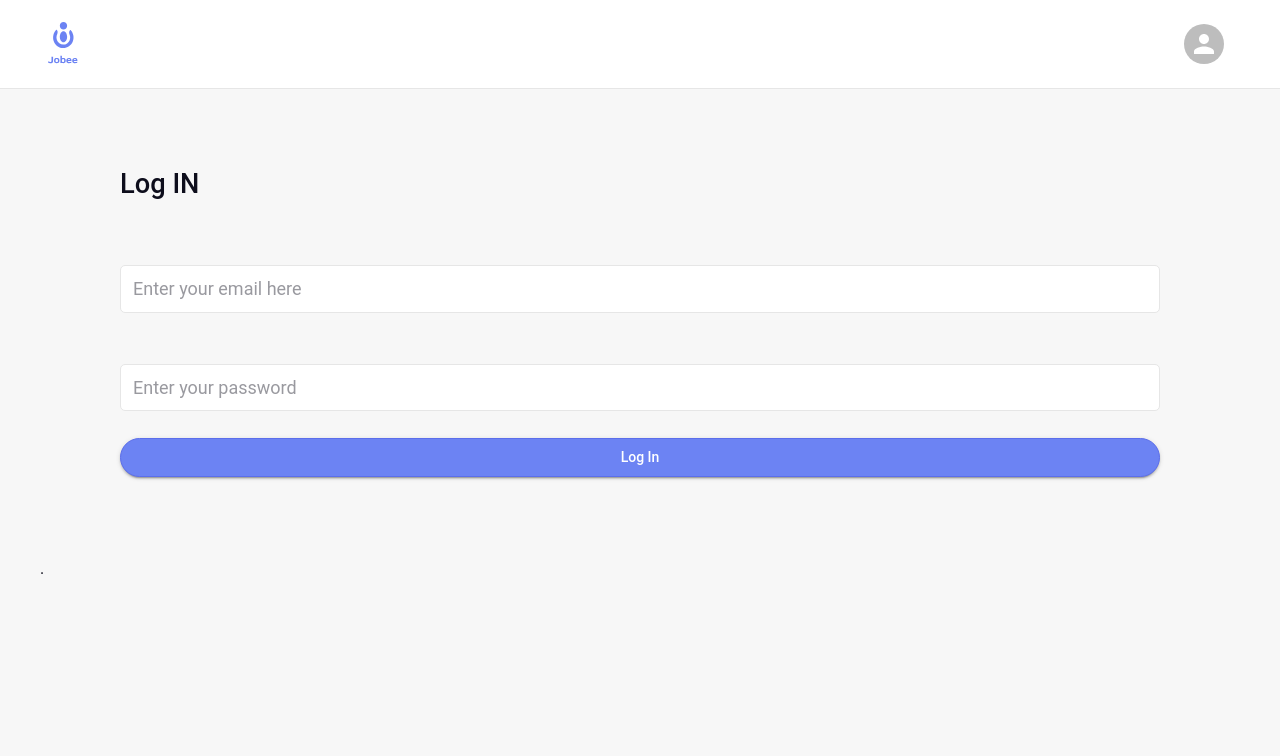
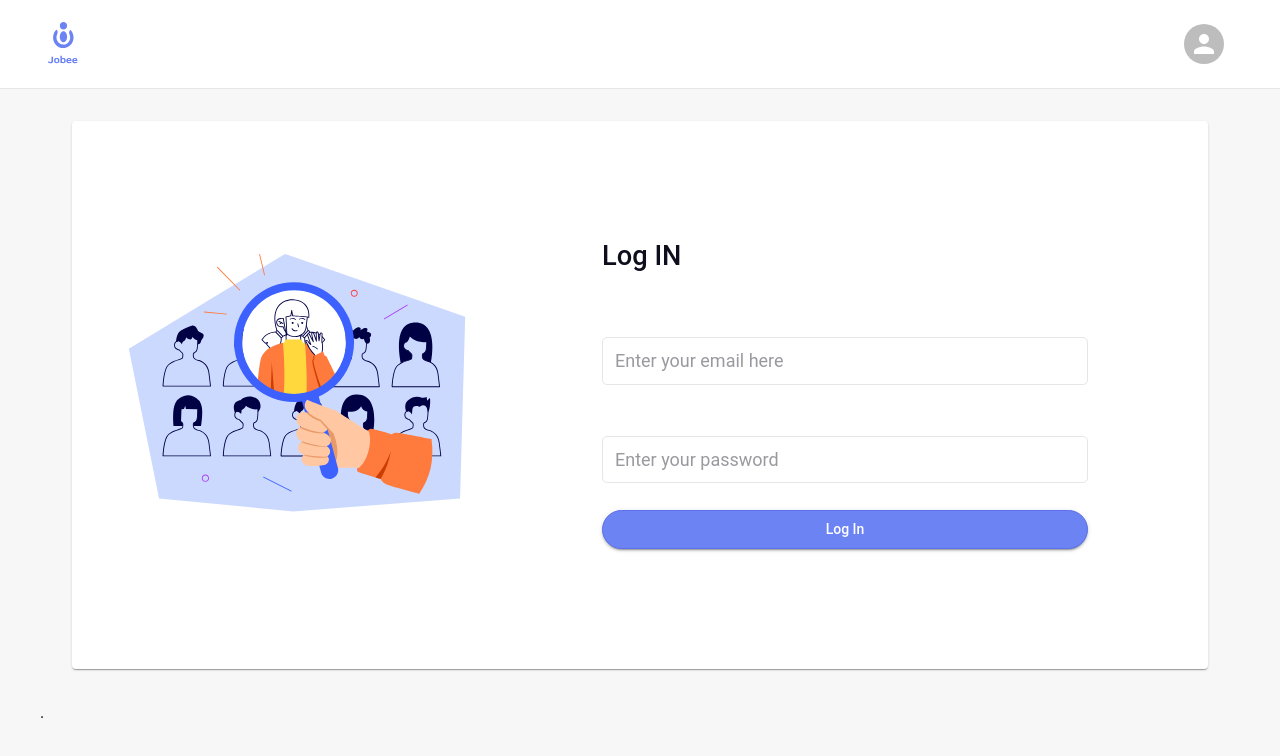
Before and after one commit to vivek-kushwa/hackathon-project, a React (Create React App) app: page /login in a window 1280 px wide. Shown: the top 756 px of the page. Built offline with nearby package versions, Linux system fonts and the light colour scheme.

Commit message:
Added image

```diff
--- a/src/pages/Login/index.js
+++ b/src/pages/Login/index.js
@@ -4,6 +4,8 @@ import { Button, Heading, TextField } from "components";
 import { Form } from "layout";
 import React, { useState } from "react";
 import * as Yup from "yup";
+import { Paper } from "@mui/material";
+import auth from "assets/images/auth.svg";
 
 const validationSchema = Yup.object().shape({
   email: Yup.string().email("Invalid email").required("Email is required"),
@@ -18,7 +20,23 @@ const Login = () => {
 
   return (
     <>
-      <Stack spacing={5} m={10}>
+      <Paper
+        elevation={1}
+        sx={{
+          display: "flex",
+          gap: 5,
+          m: 4,
+          p: 5,
+        }}
+      >
+        <Stack
+          sx={{
+            mt: 10,
+          }}
+        >
+          <img src={auth} width={370} />
+        </Stack>
+        <Stack spacing={5} m={10} sx={{ width: "100%" }}>
           <Heading>Log IN</Heading>
           <Form
             handleSubmit={(data) => {}}
@@ -33,7 +51,6 @@ const Login = () => {
                 formik;
               console.log(values, errors, "asklv");
               return (
-              <Box>
                 <Stack spacing={3}>
                   <TextField
                     name="email"
@@ -66,11 +83,11 @@ const Login = () => {
                     Log In
                   </Button>
                 </Stack>
-              </Box>
               );
             }}
           </Form>
         </Stack>
+      </Paper>
     </>
   );
 };
```
Lines whose indentation alone changed are shown as unchanged.
